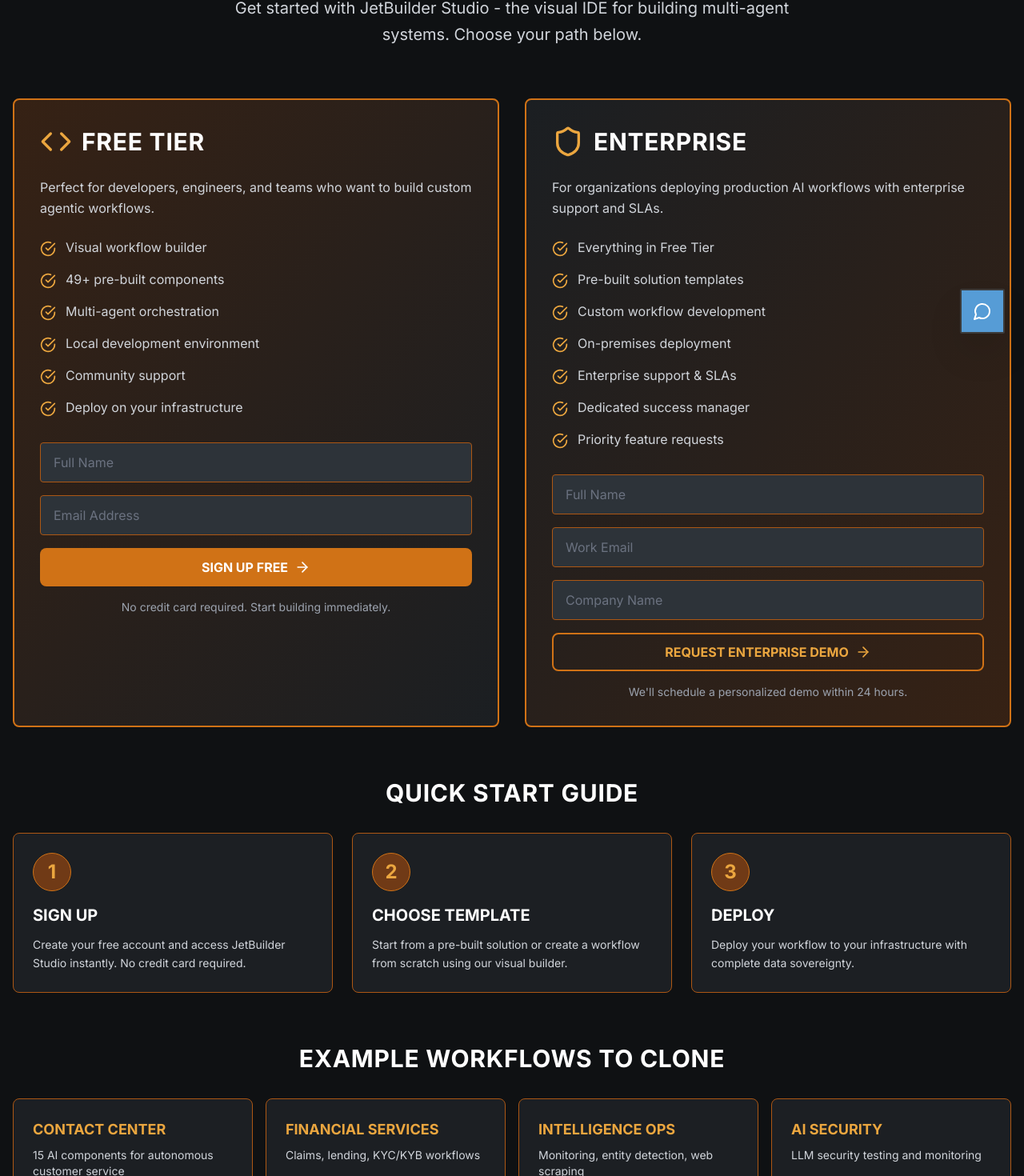
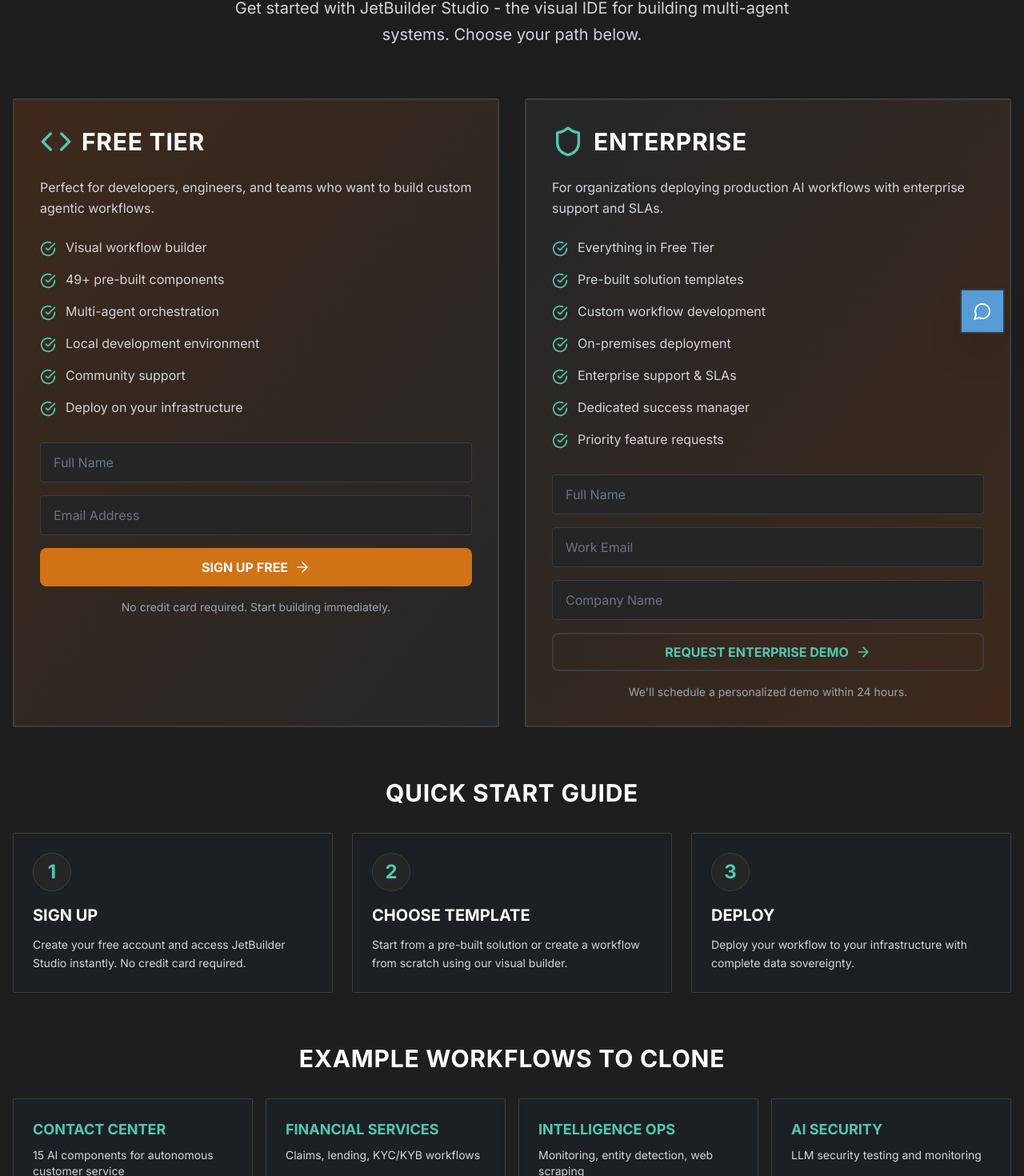
Before and after one commit to jetbuilder/core, a Next.js app: page /start-building in a window 1280 px wide. Shown: the part 359-1829 px from the top of the page at 80% size. Built offline with nearby package versions, Linux system fonts and the light colour scheme; no server answers.

Commit message:
Apply IDE theme to start-building and contact pages

```diff
--- a/src/app/start-building/page.tsx
+++ b/src/app/start-building/page.tsx
@@ -20,7 +20,7 @@
   }
 
   return (
-    <div className="min-h-screen bg-gunmetal-950 pt-24">
+    <div className="min-h-screen bg-vscode-bg pt-24">
       <div className="container mx-auto px-4 py-16">
         {/* Header Section */}
         <motion.div
@@ -29,9 +29,9 @@
           animate={{ opacity: 1, y: 0 }}
           transition={{ duration: 0.6 }}
         >
-          <div className="inline-flex items-center space-x-2 bg-tactical-900 px-4 py-2 rounded-sm mb-6 border border-tactical-700">
-            <Zap className="w-5 h-5 text-tactical-400" />
-            <span className="text-xs font-bold text-tactical-400 uppercase tracking-wider">Start Building</span>
+          <div className="inline-flex items-center space-x-2 bg-vscode-sidebar px-4 py-2 rounded-sm mb-6 border border-vscode-border">
+            <Zap className="w-5 h-5 text-vscode-type" />
+            <span className="text-xs font-bold text-vscode-type uppercase tracking-wider">Start Building</span>
           </div>
 
           <h1 className="text-5xl font-bold text-white mb-6 uppercase tracking-wide">
@@ -47,13 +47,13 @@
         <div className="grid grid-cols-1 lg:grid-cols-2 gap-8 mb-16">
           {/* Developer Path */}
           <motion.div
-            className="bg-gradient-to-br from-tactical-900/40 to-gunmetal-800/40 border-2 border-tactical-600 rounded-lg p-8"
+            className="bg-gradient-to-br from-tactical-900/40 to-gunmetal-800/40 border-2 border-vscode-border rounded-sm p-8"
             initial={{ opacity: 0, x: -20 }}
             animate={{ opacity: 1, x: 0 }}
             transition={{ duration: 0.6, delay: 0.2 }}
           >
             <div className="flex items-center space-x-3 mb-6">
-              <Code className="w-10 h-10 text-tactical-400" />
+              <Code className="w-10 h-10 text-vscode-type" />
               <h2 className="text-3xl font-bold text-white uppercase tracking-wide">Free Tier</h2>
             </div>
 
@@ -63,27 +63,27 @@
 
             <div className="space-y-4 mb-8">
               <div className="flex items-start space-x-3">
-                <CheckCircle className="w-5 h-5 text-tactical-400 mt-1 flex-shrink-0" />
+                <CheckCircle className="w-5 h-5 text-vscode-type mt-1 flex-shrink-0" />
                 <span className="text-gray-300">Visual workflow builder</span>
               </div>
               <div className="flex items-start space-x-3">
-                <CheckCircle className="w-5 h-5 text-tactical-400 mt-1 flex-shrink-0" />
+                <CheckCircle className="w-5 h-5 text-vscode-type mt-1 flex-shrink-0" />
                 <span className="text-gray-300">49+ pre-built components</span>
               </div>
               <div className="flex items-start space-x-3">
-                <CheckCircle className="w-5 h-5 text-tactical-400 mt-1 flex-shrink-0" />
+                <CheckCircle className="w-5 h-5 text-vscode-type mt-1 flex-shrink-0" />
                 <span className="text-gray-300">Multi-agent orchestration</span>
               </div>
               <div className="flex items-start space-x-3">
-                <CheckCircle className="w-5 h-5 text-tactical-400 mt-1 flex-shrink-0" />
+                <CheckCircle className="w-5 h-5 text-vscode-type mt-1 flex-shrink-0" />
                 <span className="text-gray-300">Local development environment</span>
               </div>
               <div className="flex items-start space-x-3">
-                <CheckCircle className="w-5 h-5 text-tactical-400 mt-1 flex-shrink-0" />
+                <CheckCircle className="w-5 h-5 text-vscode-type mt-1 flex-shrink-0" />
                 <span className="text-gray-300">Community support</span>
               </div>
               <div className="flex items-start space-x-3">
-                <CheckCircle className="w-5 h-5 text-tactical-400 mt-1 flex-shrink-0" />
+                <CheckCircle className="w-5 h-5 text-vscode-type mt-1 flex-shrink-0" />
                 <span className="text-gray-300">Deploy on your infrastructure</span>
               </div>
             </div>
@@ -92,7 +92,7 @@
               <input
                 type="text"
                 placeholder="Full Name"
-                className="w-full px-4 py-3 bg-gunmetal-800 border border-tactical-700 rounded text-white placeholder-gray-500 focus:border-tactical-500 focus:outline-none"
+                className="w-full px-4 py-3 bg-vscode-sidebar border border-vscode-border rounded text-white placeholder-gray-500 focus:border-vscode-type focus:outline-none"
                 value={formData.name}
                 onChange={(e) => setFormData({...formData, name: e.target.value})}
                 required
@@ -100,7 +100,7 @@
               <input
                 type="email"
                 placeholder="Email Address"
-                className="w-full px-4 py-3 bg-gunmetal-800 border border-tactical-700 rounded text-white placeholder-gray-500 focus:border-tactical-500 focus:outline-none"
+                className="w-full px-4 py-3 bg-vscode-sidebar border border-vscode-border rounded text-white placeholder-gray-500 focus:border-vscode-type focus:outline-none"
                 value={formData.email}
                 onChange={(e) => setFormData({...formData, email: e.target.value})}
                 required
@@ -118,13 +118,13 @@
 
           {/* Enterprise Path */}
           <motion.div
-            className="bg-gradient-to-br from-gunmetal-800/40 to-tactical-900/40 border-2 border-tactical-600 rounded-lg p-8"
+            className="bg-gradient-to-br from-gunmetal-800/40 to-tactical-900/40 border-2 border-vscode-border rounded-sm p-8"
             initial={{ opacity: 0, x: 20 }}
             animate={{ opacity: 1, x: 0 }}
             transition={{ duration: 0.6, delay: 0.2 }}
           >
             <div className="flex items-center space-x-3 mb-6">
-              <Shield className="w-10 h-10 text-tactical-400" />
+              <Shield className="w-10 h-10 text-vscode-type" />
               <h2 className="text-3xl font-bold text-white uppercase tracking-wide">Enterprise</h2>
             </div>
 
@@ -134,31 +134,31 @@
 
             <div className="space-y-4 mb-8">
               <div className="flex items-start space-x-3">
-                <CheckCircle className="w-5 h-5 text-tactical-400 mt-1 flex-shrink-0" />
+                <CheckCircle className="w-5 h-5 text-vscode-type mt-1 flex-shrink-0" />
                 <span className="text-gray-300">Everything in Free Tier</span>
               </div>
               <div className="flex items-start space-x-3">
-                <CheckCircle className="w-5 h-5 text-tactical-400 mt-1 flex-shrink-0" />
+                <CheckCircle className="w-5 h-5 text-vscode-type mt-1 flex-shrink-0" />
                 <span className="text-gray-300">Pre-built solution templates</span>
               </div>
               <div className="flex items-start space-x-3">
-                <CheckCircle className="w-5 h-5 text-tactical-400 mt-1 flex-shrink-0" />
+                <CheckCircle className="w-5 h-5 text-vscode-type mt-1 flex-shrink-0" />
                 <span className="text-gray-300">Custom workflow development</span>
               </div>
               <div className="flex items-start space-x-3">
-                <CheckCircle className="w-5 h-5 text-tactical-400 mt-1 flex-shrink-0" />
+                <CheckCircle className="w-5 h-5 text-vscode-type mt-1 flex-shrink-0" />
                 <span className="text-gray-300">On-premises deployment</span>
               </div>
               <div className="flex items-start space-x-3">
-                <CheckCircle className="w-5 h-5 text-tactical-400 mt-1 flex-shrink-0" />
+                <CheckCircle className="w-5 h-5 text-vscode-type mt-1 flex-shrink-0" />
                 <span className="text-gray-300">Enterprise support & SLAs</span>
               </div>
               <div className="flex items-start space-x-3">
-                <CheckCircle className="w-5 h-5 text-tactical-400 mt-1 flex-shrink-0" />
+                <CheckCircle className="w-5 h-5 text-vscode-type mt-1 flex-shrink-0" />
                 <span className="text-gray-300">Dedicated success manager</span>
               </div>
               <div className="flex items-start space-x-3">
-                <CheckCircle className="w-5 h-5 text-tactical-400 mt-1 flex-shrink-0" />
+                <CheckCircle className="w-5 h-5 text-vscode-type mt-1 flex-shrink-0" />
                 <span className="text-gray-300">Priority feature requests</span>
               </div>
             </div>
@@ -167,22 +167,22 @@
               <input
                 type="text"
                 placeholder="Full Name"
-                className="w-full px-4 py-3 bg-gunmetal-800 border border-tactical-700 rounded text-white placeholder-gray-500 focus:border-tactical-500 focus:outline-none"
+                className="w-full px-4 py-3 bg-vscode-sidebar border border-vscode-border rounded text-white placeholder-gray-500 focus:border-vscode-type focus:outline-none"
                 required
               />
               <input
                 type="email"
                 placeholder="Work Email"
-                className="w-full px-4 py-3 bg-gunmetal-800 border border-tactical-700 rounded text-white placeholder-gray-500 focus:border-tactical-500 focus:outline-none"
+                className="w-full px-4 py-3 bg-vscode-sidebar border border-vscode-border rounded text-white placeholder-gray-500 focus:border-vscode-type focus:outline-none"
                 required
               />
               <input
                 type="text"
                 placeholder="Company Name"
-                className="w-full px-4 py-3 bg-gunmetal-800 border border-tactical-700 rounded text-white placeholder-gray-500 focus:border-tactical-500 focus:outline-none"
+                className="w-full px-4 py-3 bg-vscode-sidebar border border-vscode-border rounded text-white placeholder-gray-500 focus:border-vscode-type focus:outline-none"
                 required
               />
-              <Button type="submit" size="lg" variant="outline" className="w-full border-2 border-tactical-600 text-tactical-400 hover:bg-tactical-900/30 font-bold uppercase">
+              <Button type="submit" size="lg" variant="outline" className="w-full border-2 border-vscode-border text-vscode-type hover:bg-vscode-sidebar/30 font-bold uppercase">
                 Request Enterprise Demo
                 <ArrowRight className="ml-2 h-5 w-5" />
               </Button>
@@ -206,9 +206,9 @@
           </h2>
 
           <div className="grid grid-cols-1 md:grid-cols-3 gap-6">
-            <div className="bg-gunmetal-900 border border-tactical-700 rounded-lg p-6">
-              <div className="w-12 h-12 bg-tactical-900 border border-tactical-600 rounded-full flex items-center justify-center mb-4">
-                <span className="text-2xl font-bold text-tactical-400">1</span>
+            <div className="bg-gunmetal-900 border border-vscode-border rounded-sm p-6">
+              <div className="w-12 h-12 bg-vscode-sidebar border border-vscode-border rounded-full flex items-center justify-center mb-4">
+                <span className="text-2xl font-bold text-vscode-type">1</span>
               </div>
               <h3 className="text-xl font-bold text-white mb-3 uppercase">Sign Up</h3>
               <p className="text-gray-300 text-sm leading-relaxed">
@@ -216,9 +216,9 @@
               </p>
             </div>
 
-            <div className="bg-gunmetal-900 border border-tactical-700 rounded-lg p-6">
-              <div className="w-12 h-12 bg-tactical-900 border border-tactical-600 rounded-full flex items-center justify-center mb-4">
-                <span className="text-2xl font-bold text-tactical-400">2</span>
+            <div className="bg-gunmetal-900 border border-vscode-border rounded-sm p-6">
+              <div className="w-12 h-12 bg-vscode-sidebar border border-vscode-border rounded-full flex items-center justify-center mb-4">
+                <span className="text-2xl font-bold text-vscode-type">2</span>
               </div>
               <h3 className="text-xl font-bold text-white mb-3 uppercase">Choose Template</h3>
               <p className="text-gray-300 text-sm leading-relaxed">
@@ -226,9 +226,9 @@
               </p>
             </div>
 
-            <div className="bg-gunmetal-900 border border-tactical-700 rounded-lg p-6">
-              <div className="w-12 h-12 bg-tactical-900 border border-tactical-600 rounded-full flex items-center justify-center mb-4">
-                <span className="text-2xl font-bold text-tactical-400">3</span>
+            <div className="bg-gunmetal-900 border border-vscode-border rounded-sm p-6">
+              <div className="w-12 h-12 bg-vscode-sidebar border border-vscode-border rounded-full flex items-center justify-center mb-4">
+                <span className="text-2xl font-bold text-vscode-type">3</span>
               </div>
               <h3 className="text-xl font-bold text-white mb-3 uppercase">Deploy</h3>
               <p className="text-gray-300 text-sm leading-relaxed">
@@ -249,23 +249,23 @@
           </h2>
 
           <div className="grid grid-cols-1 md:grid-cols-2 lg:grid-cols-4 gap-4">
-            <a href="/contact-center" className="block bg-gunmetal-900 border border-tactical-700 hover:border-tactical-600 rounded-lg p-6 transition-all hover:scale-105">
-              <h3 className="text-lg font-bold text-tactical-400 mb-2 uppercase">Contact Center</h3>
+            <a href="/contact-center" className="block bg-gunmetal-900 border border-vscode-border hover:border-vscode-border rounded-sm p-6 transition-all hover:scale-105">
+              <h3 className="text-lg font-bold text-vscode-type mb-2 uppercase">Contact Center</h3>
               <p className="text-gray-300 text-sm">15 AI components for autonomous customer service</p>
             </a>
 
-            <a href="/financial-services" className="block bg-gunmetal-900 border border-tactical-700 hover:border-tactical-600 rounded-lg p-6 transition-all hover:scale-105">
-              <h3 className="text-lg font-bold text-tactical-400 mb-2 uppercase">Financial Services</h3>
+            <a href="/financial-services" className="block bg-gunmetal-900 border border-vscode-border hover:border-vscode-border rounded-sm p-6 transition-all hover:scale-105">
+              <h3 className="text-lg font-bold text-vscode-type mb-2 uppercase">Financial Services</h3>
               <p className="text-gray-300 text-sm">Claims, lending, KYC/KYB workflows</p>
             </a>
 
-            <a href="/intelligence-ops" className="block bg-gunmetal-900 border border-tactical-700 hover:border-tactical-600 rounded-lg p-6 transition-all hover:scale-105">
-              <h3 className="text-lg font-bold text-tactical-400 mb-2 uppercase">Intelligence Ops</h3>
+            <a href="/intelligence-ops" className="block bg-gunmetal-900 border border-vscode-border hover:border-vscode-border rounded-sm p-6 transition-all hover:scale-105">
+              <h3 className="text-lg font-bold text-vscode-type mb-2 uppercase">Intelligence Ops</h3>
               <p className="text-gray-300 text-sm">Monitoring, entity detection, web scraping</p>
             </a>
 
-            <a href="/ai-security" className="block bg-gunmetal-900 border border-tactical-700 hover:border-tactical-600 rounded-lg p-6 transition-all hover:scale-105">
-              <h3 className="text-lg font-bold text-tactical-400 mb-2 uppercase">AI Security</h3>
+            <a href="/ai-security" className="block bg-gunmetal-900 border border-vscode-border hover:border-vscode-border rounded-sm p-6 transition-all hover:scale-105">
+              <h3 className="text-lg font-bold text-vscode-type mb-2 uppercase">AI Security</h3>
               <p className="text-gray-300 text-sm">LLM security testing and monitoring</p>
             </a>
           </div>
```
Also changed, not shown: src/app/contact/page.tsx (+34 -34 lines).
